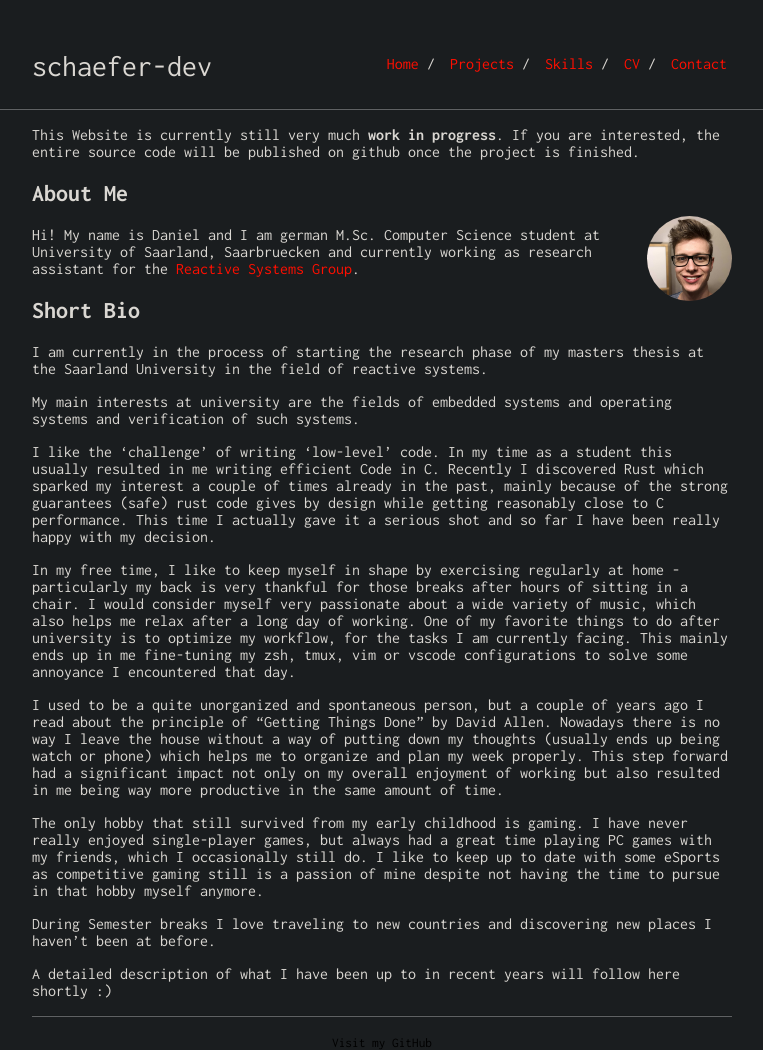
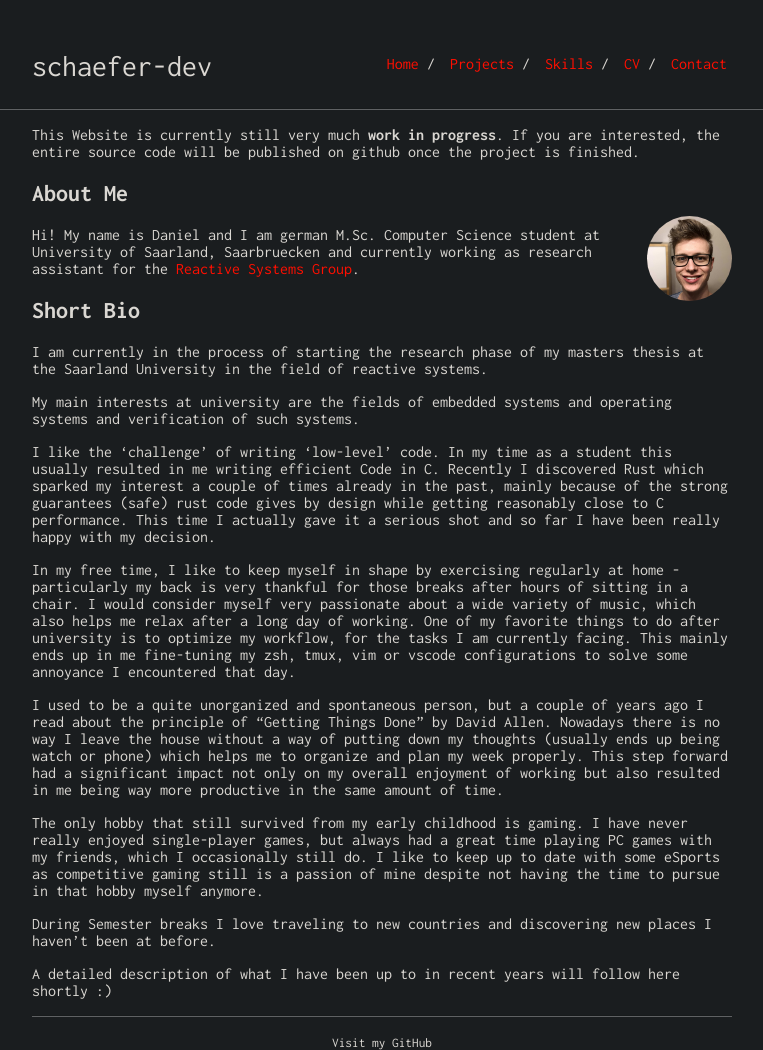
Before and after one commit to schaefer-dev/schaefer-dev.github.io, a Jekyll site: the page built from index.md, in a window 1280 px wide. Shown: the whole page, without its empty margins (258-1021 px from the left). Built offline with Jekyll 4.4.1, drawn with Linux system fonts in a browser that asks for light colours.

Commit message:
Adjusted Footer color

```diff
--- a/_layouts/default.html
+++ b/_layouts/default.html
@@ -85,7 +85,7 @@
                 {% if site.footer == true %}
                     <hr />
                     <p style="text-align: center; margin-bottom: 10px">
-                    <a href="{{ site.footer_url }}" style="color: black"><small>{{ site.footer_text }}</small></a>
+                    <a href="{{ site.footer_url }}" style="color: #DAD7D2"><small>{{ site.footer_text }}</small></a>
                     </p>
                 {% endif %}
             </div>
```
